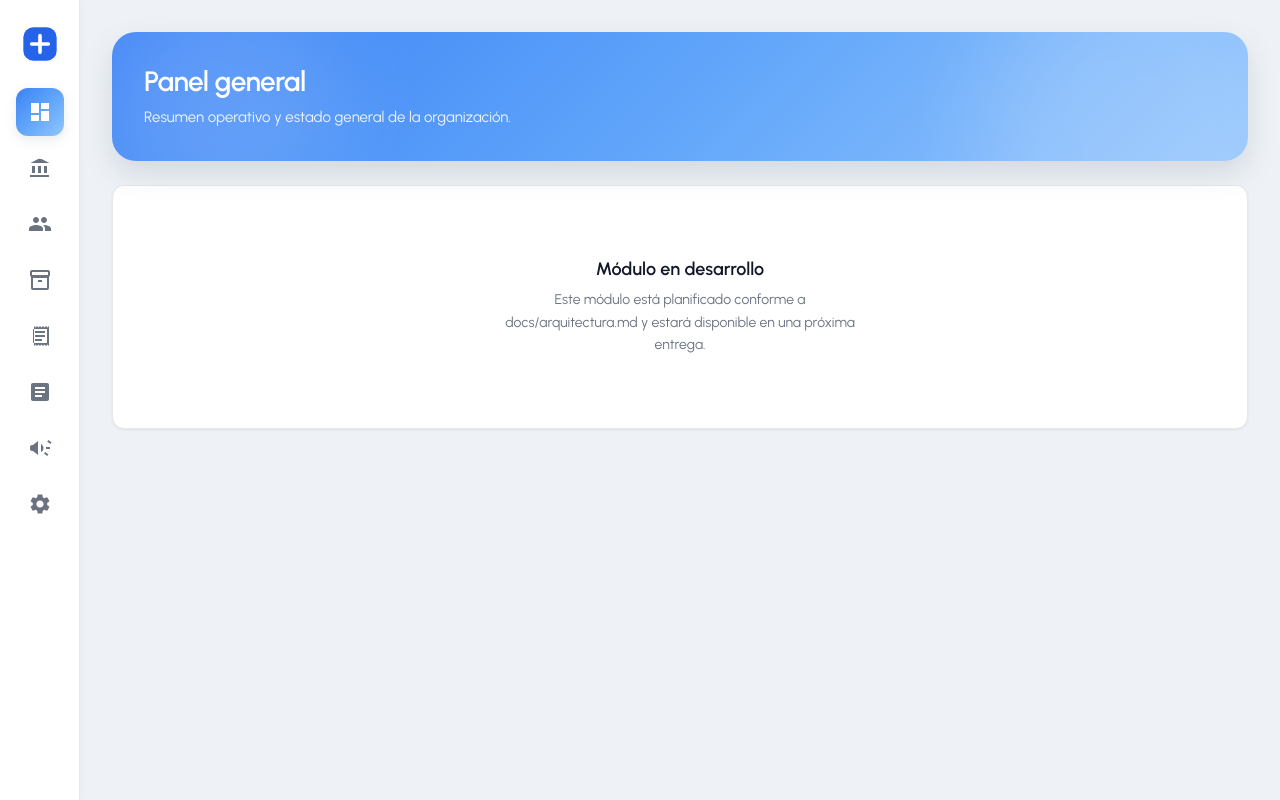
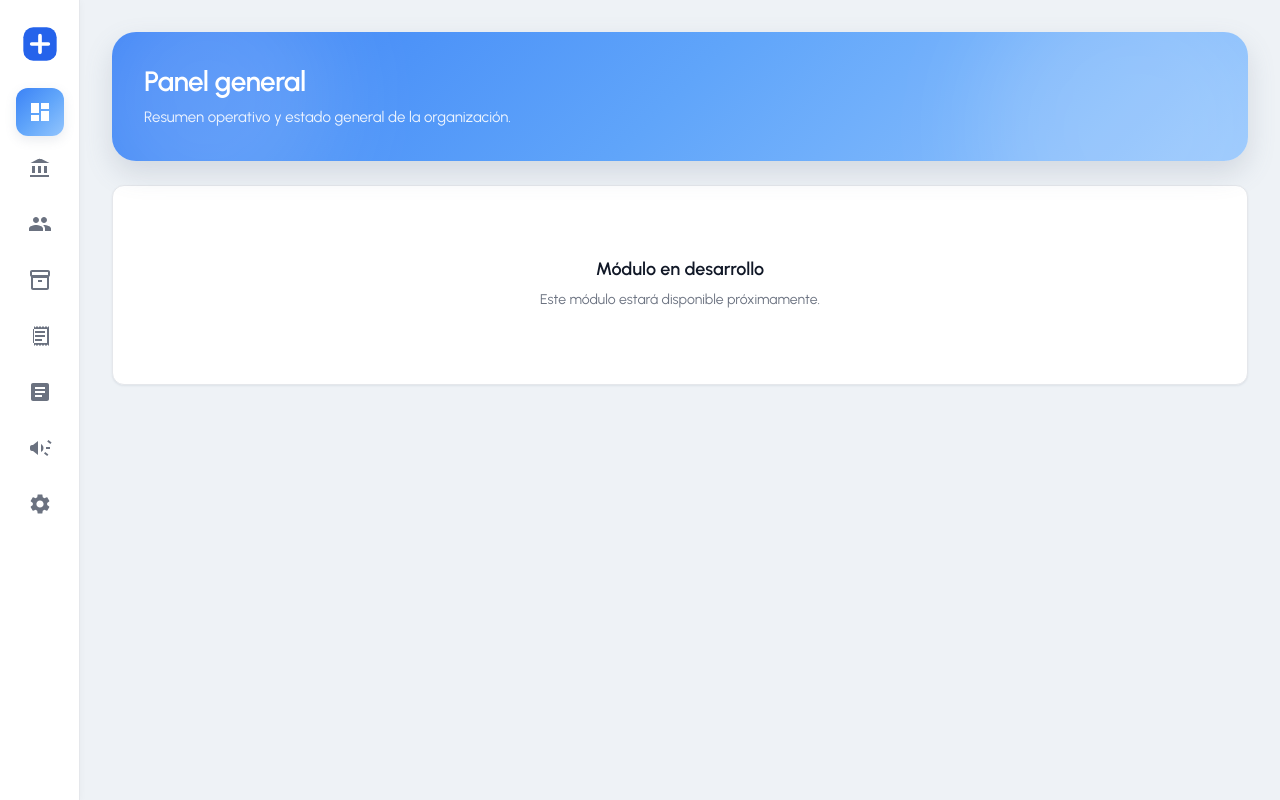
Before and after one commit to jeffersonmejia/app-distribuidas, a React (Vite) app in the folder frontend/: page / in a window 1280 px wide. Built offline with nearby package versions, Linux system fonts and the light colour scheme.

Commit message:
fix(layouts): corrige el texto del estado vacio de los modulos

```diff
--- a/frontend/src/app/layouts/PlaceholderPage/PlaceholderPage.tsx
+++ b/frontend/src/app/layouts/PlaceholderPage/PlaceholderPage.tsx
@@ -19,7 +19,7 @@ export function PlaceholderPage({ title, description }: PlaceholderPageProps) {
       <Card>
         <EmptyState
           title="Módulo en desarrollo"
-          description="Este módulo está planificado conforme a docs/arquitectura.md y estará disponible en una próxima entrega."
+          description="Este módulo estará disponible próximamente."
         />
       </Card>
     </>
```
